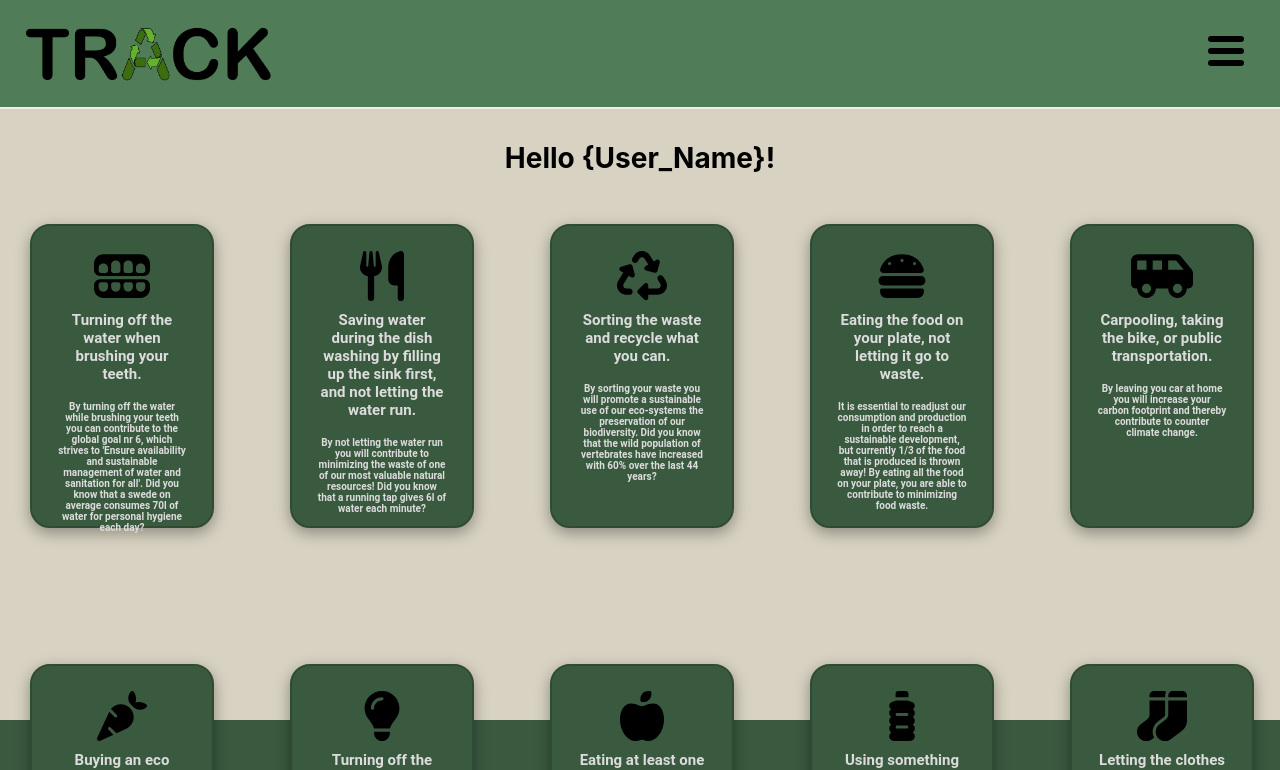
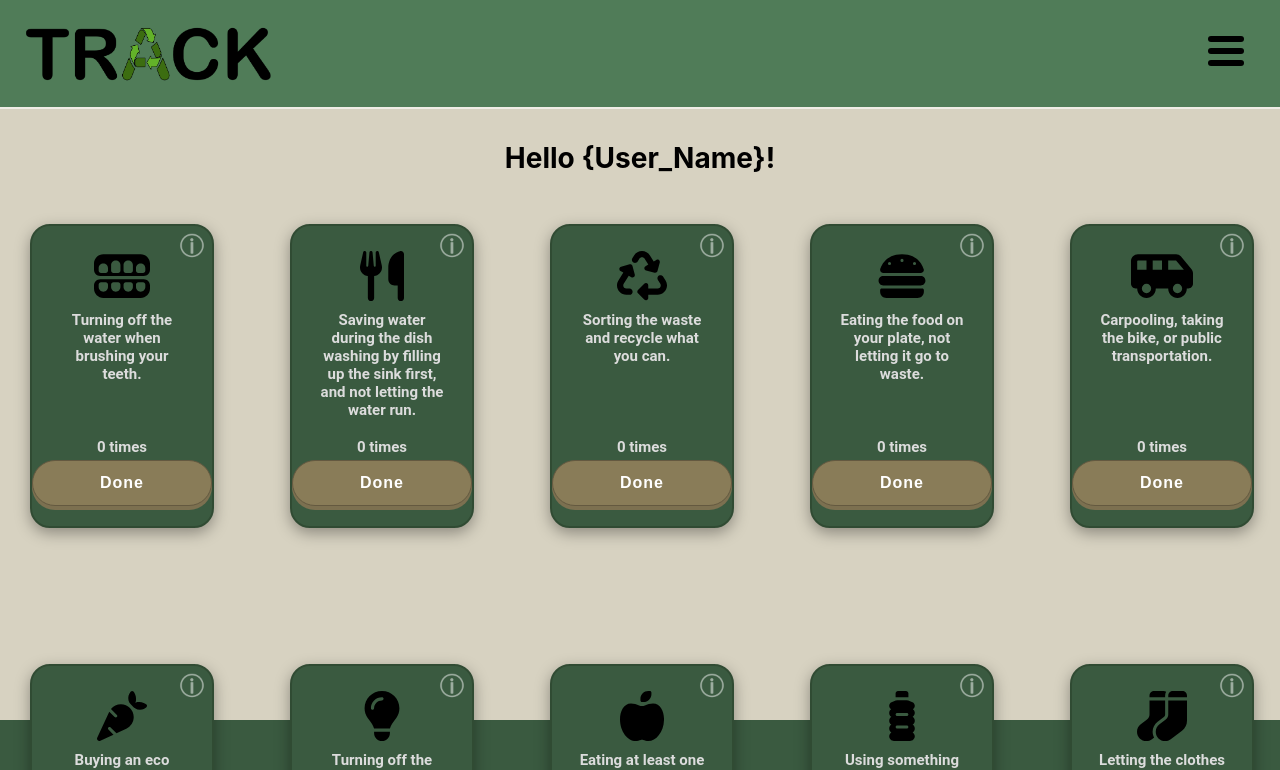
Before and after one commit to wwwilma/dat257, a React (Create React App) app in the folder dat257/: page /Home in a window 1280 px wide. Shown: the top 770 px of the page. Built offline with nearby package versions, Linux system fonts and the light colour scheme; no server answers.

Commit message:
Card fix

```diff
--- a/dat257/src/Card.css
+++ b/dat257/src/Card.css
@@ -46,6 +46,14 @@
     padding: 25px;
 }
 
+.thefront:hover{
+    opacity: 0.95;
+}
+
+.thefront:active{
+    opacity: 1;
+}
+
 .theback{
     position: absolute;
     width: 130px;
@@ -54,14 +62,19 @@
     background: #3A5A40;
     border-radius: 20px;
     box-shadow: rgba(0, 0, 0, 0.35) 0 5px 15px;
-    display: flex;
-    align-items: center;
     flex-direction: column;
-    justify-content: space-around;
     border: #304B33 2px solid;
     transform: rotateY(180deg);
     padding: 25px;
     transition: all 0.1s ease;
+}
+
+.theback:hover{
+    opacity: 0.95;
+}
+
+.theback:active{
+    opacity: 1;
 }
 
 /* Hoover effect for done button */
@@ -73,6 +86,41 @@
 .task-img {
     height: 50px;
     width:auto;
+    z-index : 1;
+}
+
+.info-icon {
+    position: absolute;
+    top: 5px;
+    right: 5px;
+    height: 30px;
+    width: auto;
+    opacity: 0.5;
+}
+
+.close-icon {
+    position: absolute;
+    top: 5px;
+    right: 5px;
+    height: 24px;
+    width: auto;
+    opacity: 0.5;
+}
+
+.info-icon:hover{
+    opacity: 0.9;
+}
+
+.info-icon:active{
+    opacity: 0.3;
+}
+
+.close-icon:hover{
+    opacity: 0.9;
+}
+
+.close-icon:active{
+    opacity: 0.3;
 }
 
 /* Title of the card */
@@ -83,10 +131,17 @@
 }
 
 /* Description of the card*/
-.desc{
+.desc {
     text-align: center;
-    font-size: 10px;
+    font-size: 15px;
     color: rgb(220, 220, 220);
+    word-wrap: break-word; /* Wraps the text within the card */
+    overflow-wrap: break-word; /* Breaks the word if it exceeds the width of the card */
+    overflow-y: auto; /* Enables vertical scrolling if the text overflows the card */
+    max-height: 250px; /* Adjust this value based on your preference */
+    /* Add some padding to avoid the text being too close to the edge */
+    margin-left: -17px;
+    width: calc(100% + 40px); /* Sets the width to match the card width minus the padding */
 }
 
 /* */
@@ -106,6 +161,8 @@
 
 /* Done button design */
 .button-box {
+    position: absolute;
+    bottom:20px;
     width: 100%;
 }
 
@@ -142,6 +199,8 @@
 
 /* Text design for the counter */
 .timesDone {
+    position: absolute;
+    bottom:60px;
     text-align: center;
     font-size: 15px;
     color: rgb(220, 220, 220);
--- a/dat257/src/Card.js
+++ b/dat257/src/Card.js
@@ -1,5 +1,7 @@
 import React, { useRef, useState } from "react";
 import "./Card.css";
+import infoIcon from "./img/info-icon.jpg";
+import xIcon from "./img/x-icon.jpg";
 
 // Card component for the tasks.
 export default function Card({ imgSrc, title, desc,link} ) {
@@ -44,6 +46,12 @@ export default function Card({ imgSrc, title, desc,link} ) {
             >
                 <img
                     ref={imgRef}
+                    src={infoIcon}
+                    alt="info-icon"
+                    className="info-icon"
+                />
+                <img
+                    ref={imgRef}
                     src={imgSrc}
                     alt="task-img"
                     className="task-img"
@@ -51,21 +59,6 @@ export default function Card({ imgSrc, title, desc,link} ) {
                 <h1 className="title" ref={titleRef}>
                     {title}
                 </h1>
-                <h2 className="desc" ref={descRef}>
-                    {desc}
-                </h2>
-                <h3 className="link" ref={linkRef}>
-                    {link}
-                </h3>
-
-
-            </div>
-
-            <div
-                className="theback"
-                ref={cardRef}
-                onClick={handleClickCardBack}
-            >
                 <h1 className="timesDone" ref={timesDoneRef}>
                     {count} times
                 </h1>
@@ -76,6 +69,25 @@ export default function Card({ imgSrc, title, desc,link} ) {
                 </div>
             </div>
 
+            <div
+                className="theback"
+                ref={cardRef}
+                onClick={handleClickCardBack}
+            >
+                <img
+                    ref={imgRef}
+                    src={xIcon}
+                    alt="close-icon"
+                    className="close-icon"
+                />
+                <h2 className="desc" ref={descRef}>
+                    {desc}
+                </h2>
+                <h3 className="link" ref={linkRef}>
+                    {link}
+                </h3>
+            </div>
+
         </div>
     );
 
```
